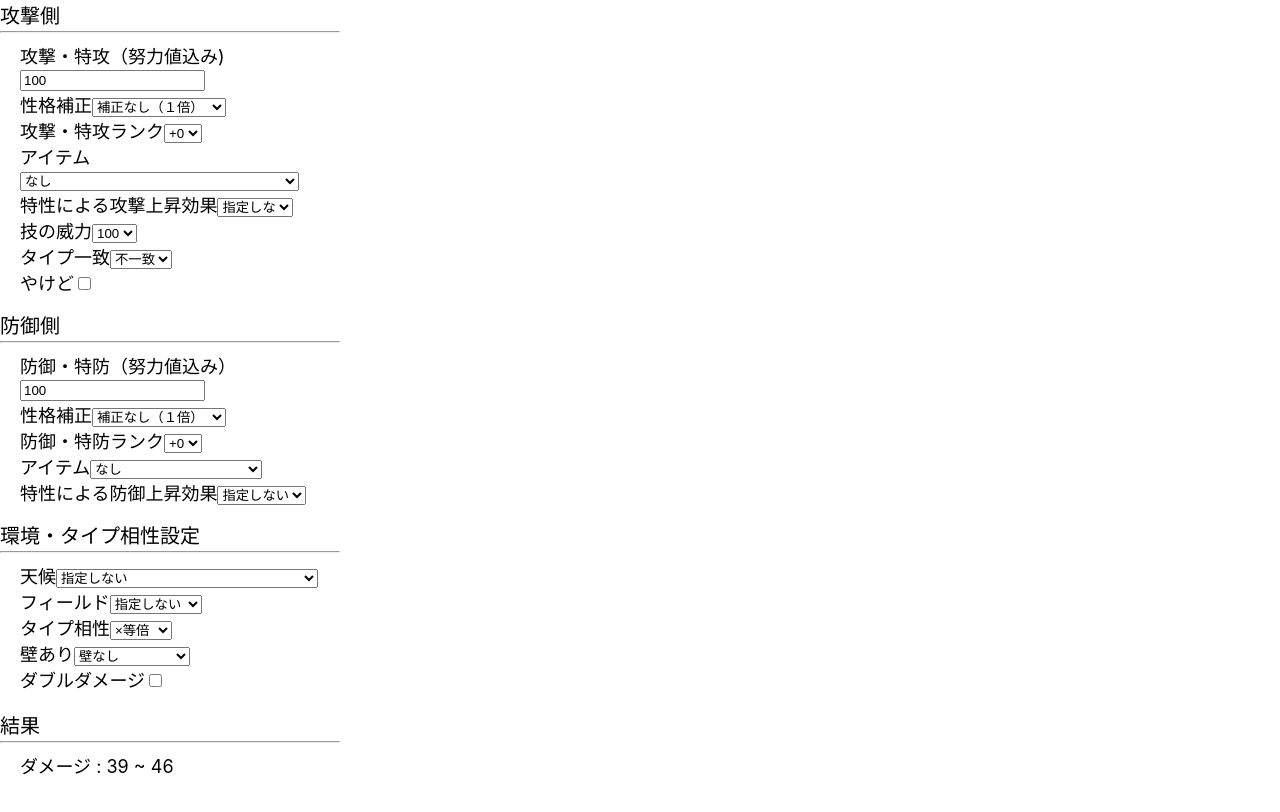
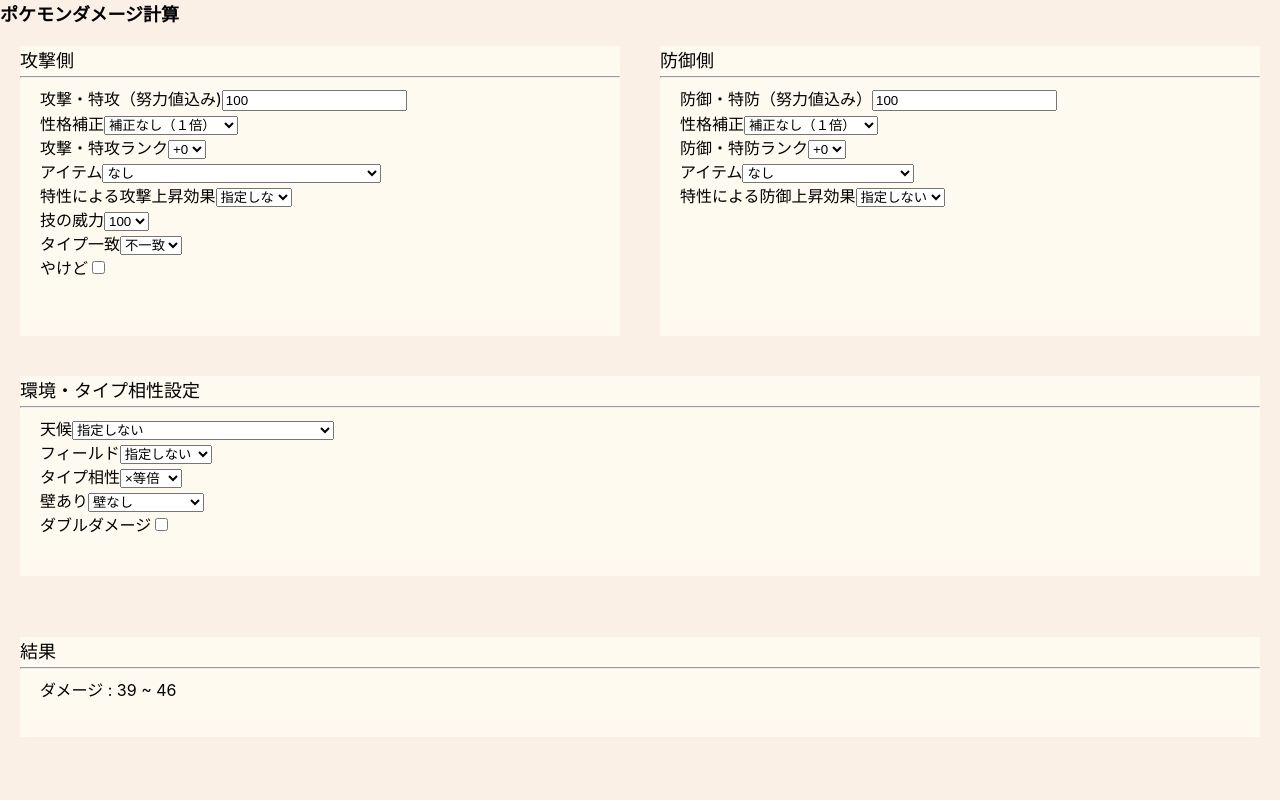
Before and after one commit to keeykeey/psv, a React (Create React App) app in the folder app/frontend/: page / in a window 1280 px wide. Built offline with nearby package versions, Linux system fonts and the light colour scheme; the HTML template or start-up script is replaced by a standard one.

Commit message:
レイアウト改善、フレキシブル対応

```diff
--- a/app/frontend/src/App.tsx
+++ b/app/frontend/src/App.tsx
@@ -1,10 +1,11 @@
 import React, { useState, useEffect, ChangeEvent } from 'react';
 import internal from 'stream';
-import { isConstructorDeclaration } from 'typescript';
 import './App.css';
 import PokInput from './PokInput'
 import Situation from './Situation'
 import Result from './Result'
+import GetEnv from './GetEnv'
+
 /* TODO
  * import Feedback from './Feedback'
  */
@@ -339,8 +340,52 @@
         ;
     }
 
+    /* LAYOUT */
+    const ENV_INFO = GetEnv;
+    const PHONE_MODE_WIDTH = 900;
+    const POK_COMP_HEIGHT = 290;
+    const SIT_COMP_HEIGHT = 200;
+    const RES_COMP_HEIGHT = 100;
+    const COMPMARGIN = 20;
+
+    const [window_h, setWindowH] = useState<number>(ENV_INFO.window_h);
+    const [window_w, setWindowW] = useState<number>(ENV_INFO.window_w);
+    const [is_phone_mode, setIsPhoneMobile]
+        = useState<boolean>((ENV_INFO.window_w < PHONE_MODE_WIDTH) ? true : false);
+    useEffect(()=>{
+        window.addEventListener('resize',(e)=>{
+          setWindowW(window.innerWidth)
+          setWindowH(window.innerHeight)
+          if(window.innerWidth < PHONE_MODE_WIDTH){
+            setIsPhoneMobile(true)
+          }else if(window.innerWidth >= PHONE_MODE_WIDTH){
+            setIsPhoneMobile(false)
+          }
+        })
+        },[]
+    )
+
+    const all_css   : React.CSSProperties = {
+        height           : String(window_h) + 'px',
+        width            : String(window_w) + 'px',
+        color            : '#000000',
+        backgroundColor  : '#FaF0e6',
+
+        fontSize         : '18px',
+    }
+
+    const title_css : React.CSSProperties = {
+        fontWeight       : 'bold',
+    }
+
+    const pokinput_css : React.CSSProperties = {
+        display          : (is_phone_mode? '' : 'flex')
+    }
+
     return(
-        <div>
+        <div style={all_css} >
+            <div style = {title_css}>ポケモンダメージ計算</div>
+            <div style = {pokinput_css}>
                 <PokInput
                     ac                   = {ac}
                     getAc                = {getAc}
@@ -373,10 +418,9 @@
                     default_abcd         = {DEFAULT_ABCD}
                     default_tech_pow     = {DEFAULT_TECH_POW}
 
-                comp_h               = {290}
-                comp_w               = {340}
-                window_h             = {window.innerHeight}
-                window_w             = {window.innerWidth}
+                    comp_h               = {(is_phone_mode ? POK_COMP_HEIGHT : POK_COMP_HEIGHT)}
+                    comp_w               = {(is_phone_mode ? window_w : window_w/2)}
+                    comp_margin          = {(is_phone_mode ? COMPMARGIN : COMPMARGIN)}
 
                 /><br/>
                 <PokInput
@@ -411,12 +455,12 @@
                     default_abcd         = {DEFAULT_ABCD}
                     default_tech_pow     = {DEFAULT_TECH_POW}
 
-                comp_h               = {210}
-                comp_w               = {340}
-                window_h             = {window.innerHeight}
-                window_w             = {window.innerWidth}
+                    comp_h               = {(is_phone_mode ? POK_COMP_HEIGHT : POK_COMP_HEIGHT)}
+                    comp_w               = {(is_phone_mode ? window_w : window_w/2)}
+                    comp_margin          = {(is_phone_mode ? COMPMARGIN : COMPMARGIN)}
 
                 />
+            </div>
             <Situation
                 getWeather           = {getWeather}
                 getField             = {getField}
@@ -424,10 +468,9 @@
                 getIsDefendingWall   = {getIsDefendingWall}
                 getIsDoubleDamage    = {getIsDoubleDamage}
 
-                comp_h               = {170}
-                comp_w               = {340}
-                window_h             = {window.innerHeight}
-                window_w             = {window.innerWidth}
+                comp_h               = {(is_phone_mode ? SIT_COMP_HEIGHT : SIT_COMP_HEIGHT)}
+                comp_w               = {(is_phone_mode ? window_w : window_w)}
+                comp_margin          = {(is_phone_mode ? COMPMARGIN : COMPMARGIN)}
             /><br/>
 
             <Result
@@ -437,10 +480,9 @@
                 is_fixed_or_randomed = {is_fixed_or_randomed}
                 number_to_beat       = {number_to_beat}
 
-                comp_h               = {88}
-                comp_w               = {340}
-                window_h             = {window.innerHeight}
-                window_w             = {window.innerWidth}
+                comp_h               = {(is_phone_mode ? RES_COMP_HEIGHT : RES_COMP_HEIGHT)}
+                comp_w               = {(is_phone_mode ? window_w : window_w)}
+                comp_margin          = {(is_phone_mode ? COMPMARGIN : COMPMARGIN)}
             />
 
             {/* TODO
--- a/app/frontend/src/PokInput.tsx
+++ b/app/frontend/src/PokInput.tsx
@@ -45,27 +45,27 @@
     /* CSS variants */
     comp_h               : number,
     comp_w               : number,
-    window_h             : number,
-    window_w             : number,
+    comp_margin          : number,
 }
 
 function PokInput(props:Props){
     const PADDING = 20;
     const all_css   : React.CSSProperties = {
         height           : String(props.comp_h) + 'px',
-        width            : String(props.comp_w) + 'px',
+        width            : String(props.comp_w - props.comp_margin*2) + 'px',
+        margin           : String(props.comp_margin) + 'px',
 
-        backgroundColor  : '#FFFFFF',
+        backgroundColor  : '#FFFaF0',
         color            : '#000000',
 
-        fontSize         : '18px',
+        fontSize         : '16px',
 
     }
     const title_css : React.CSSProperties = {
         height           : '22px',
         width            : String(props.comp_w) + 'px',
 
-        fontSize         : '20px',
+        fontSize         : '18px',
         font             : 'bold',
     }
     const body_css : React.CSSProperties = {
--- a/app/frontend/src/Result.tsx
+++ b/app/frontend/src/Result.tsx
@@ -10,27 +10,27 @@
     /* CSS variants*/
     comp_h               : number,
     comp_w               : number,
-    window_h             : number;
-    window_w             : number;
+    comp_margin          : number,
 }
 
 function Result(props:Props){
     const PADDING = 20;
     const all_css   : React.CSSProperties = {
         height           : String(props.comp_h) + 'px',
-        width            : String(props.comp_w) + 'px',
+        width            : String(props.comp_w-props.comp_margin*2)+ 'px',
+        margin           : String(props.comp_margin) + 'px',
 
-        backgroundColor  : '#FFFFFF',
+        backgroundColor  : '#FFFaF0',
         color            : '#000000',
 
-        fontSize         : '18px',
+        fontSize         : '16px',
 
     }
     const title_css : React.CSSProperties = {
         height           : '22px',
         width            : String(props.comp_w) + 'px',
 
-        fontSize         : '20px',
+        fontSize         : '18px',
         font             : 'bold',
     }
     const body_css : React.CSSProperties = {
--- a/app/frontend/src/Situation.tsx
+++ b/app/frontend/src/Situation.tsx
@@ -15,27 +15,27 @@
     /* CSS variants */
     comp_h              : number,
     comp_w              : number,
-    window_h            : number,
-    window_w            : number,
+    comp_margin          : number,
 }
 
 function Situation(props:Props){
     const PADDING = 20;
     const all_css   : React.CSSProperties = {
         height           : String(props.comp_h) + 'px',
-        width            : String(props.comp_w) + 'px',
+        width            : String(props.comp_w - props.comp_margin*2) + 'px',
+        margin           : String(props.comp_margin) + 'px',
 
-        backgroundColor  : '#FFFFFF',
+        backgroundColor  : '#FFFaF0',
         color            : '#000000',
 
-        fontSize         : '18px',
+        fontSize         : '16px',
 
     }
     const title_css : React.CSSProperties = {
         height           : '22px',
         width            : String(props.comp_w) + 'px',
 
-        fontSize         : '20px',
+        fontSize         : '18px',
         font             : 'bold',
     }
     const body_css : React.CSSProperties = {
```
Lines whose indentation alone changed are shown as unchanged.
